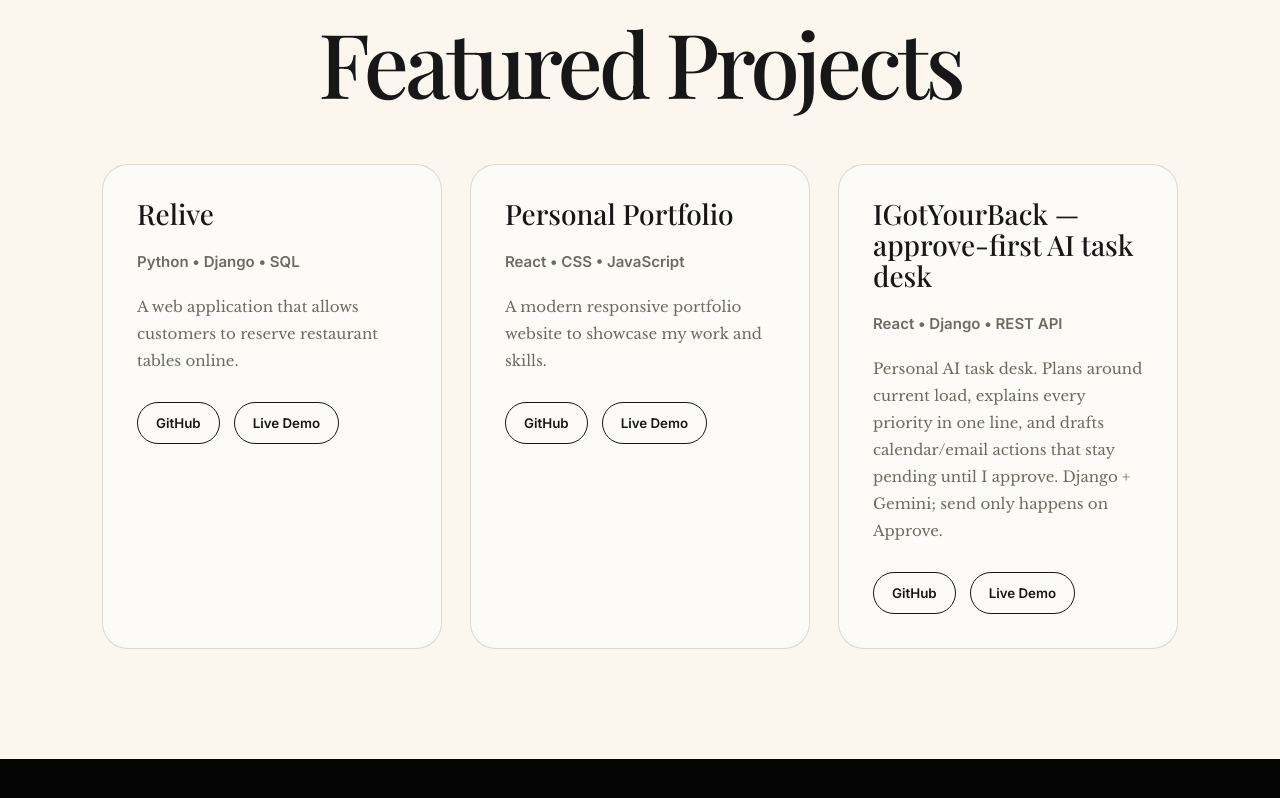
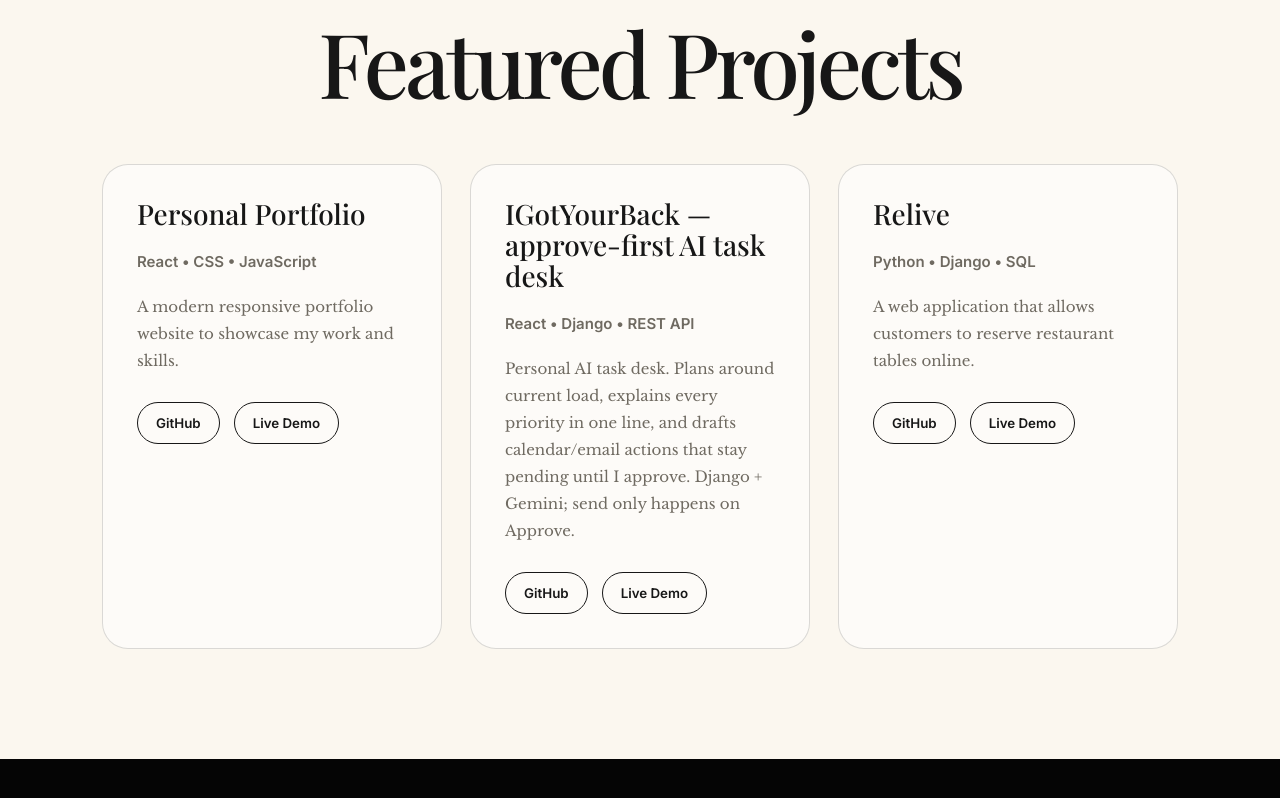
Before and after one commit to asthagothi/portfolio, a React app: page / in a window 1280 px wide. Shown: the part 2177-2975 px from the top of the page. Built offline with nearby package versions, Linux system fonts and the light colour scheme; the HTML template or start-up script is replaced by a standard one.

Commit message:
Update portfolio

```diff
--- a/src/components/Projects.jsx
+++ b/src/components/Projects.jsx
@@ -1,13 +1,6 @@
 function Projects() {
   const projects = [
-    {
-      title: "Relive",
-      tech: "Python • Django • SQL",
-      description:
-        "A web application that allows customers to reserve restaurant tables online.",
-      github: "https://github.com/YOUR_USERNAME/restaurant-booking",
-      demo: "#",
-    },
+
     {
       title: "Personal Portfolio",
       tech: "React • CSS • JavaScript",
@@ -23,6 +16,14 @@ function Projects() {
         "Personal AI task desk. Plans around current load, explains every priority in one line, and drafts calendar/email actions that stay pending until I approve. Django + Gemini; send only happens on Approve.",
       github: "https://github.com/asthagothi/Igotyourback-task-manager/",
       demo: "https://igotyourback-task-manager.vercel.app/",
+    },
+    {
+      title: "Relive",
+      tech: "Python • Django • SQL",
+      description:
+        "A web application that allows customers to reserve restaurant tables online.",
+      github: "https://github.com/YOUR_USERNAME/restaurant-booking",
+      demo: "#",
     },
   ];
 
```
